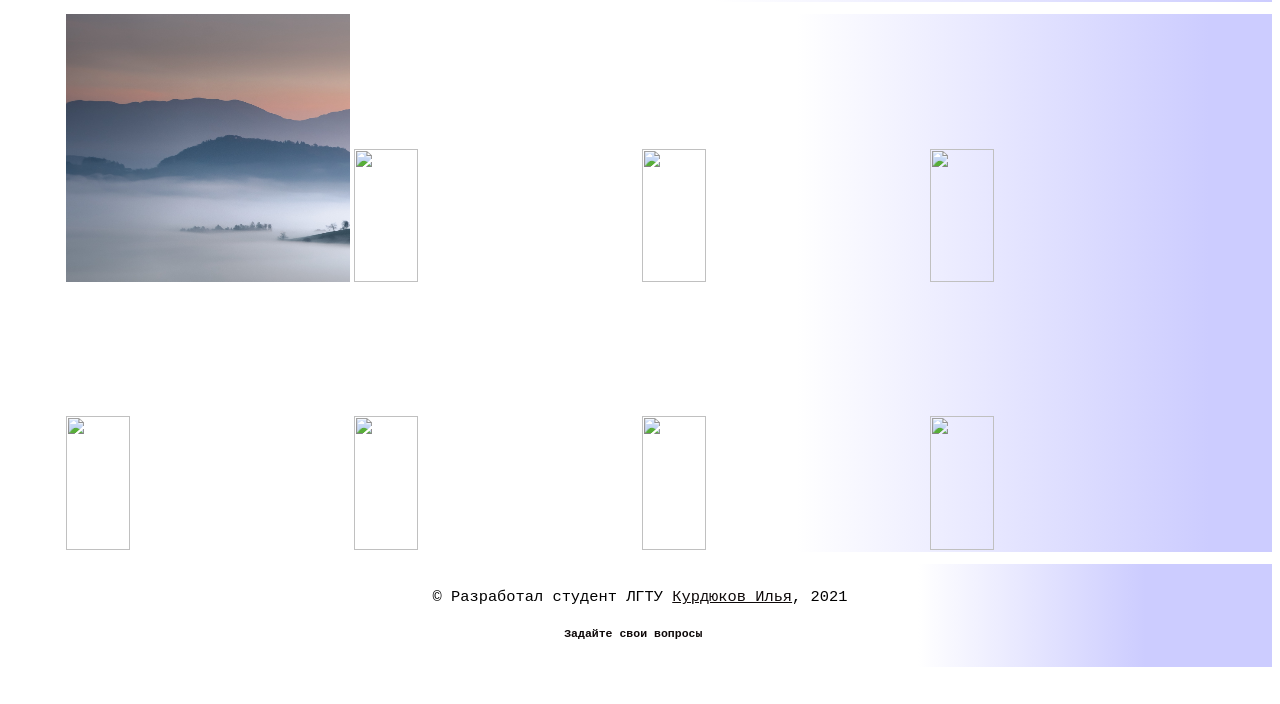
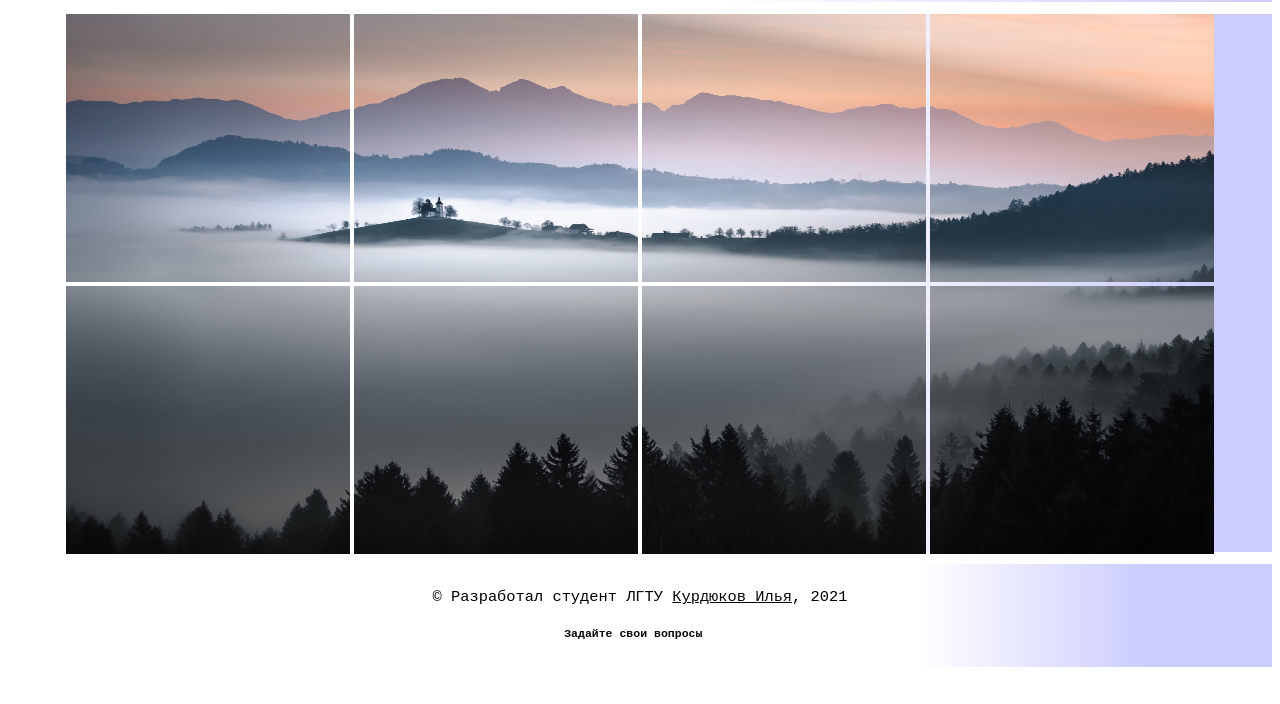
Before and after one commit to Quatros777/ScreenshotsService, a plain HTML site: page index.html in a window 1280 px wide. Shown: the part 96-800 px from the top of the page. Drawn offline with Linux system fonts and the light colour scheme; files whose address does not match are found by name.

Commit message:
Update index.html

```diff
--- a/index.html
+++ b/index.html
@@ -72,13 +72,13 @@
         <div id="caption"></div>
     </div>
 <img id="Img1" src="/cut_images_5f9eOIuSnhfjzXb/image_part_001.jpg" width="22.7%" height="49.8%">
-    <img id="Img2" src="/cut_images_5f9eOIuSnhfjzXb/image_part_002.jpg" width="22.7%" height="49.8%">
-    <img id="Img3" src="/cut_images_5f9eOIuSnhfjzXb/image_part_003.jpg" width="22.7%" height="49.8%">
-    <img id="Img4" src="/cut_images_5f9eOIuSnhfjzXb/image_part_004.jpg" width="22.7%" height="49.8%">
-    <img id="Img5" src="/cut_images_5f9eOIuSnhfjzXb/image_part_005.jpg" width="22.7%" height="49.8%">
-    <img id="Img6" src="/cut_images_5f9eOIuSnhfjzXb/image_part_006.jpg" width="22.7%" height="49.8%">
-    <img id="Img7" src="/cut_images_5f9eOIuSnhfjzXb/image_part_007.jpg" width="22.7%" height="49.8%">
-    <img id="Img8" src="/cut_images_5f9eOIuSnhfjzXb/image_part_008.jpg" width="22.7%" height="49.8%">
+    <img id="Img2" src="image_part_002.jpg" width="22.7%" height="49.8%">
+    <img id="Img3" src="image_part_003.jpg" width="22.7%" height="49.8%">
+    <img id="Img4" src="image_part_004.jpg" width="22.7%" height="49.8%">
+    <img id="Img5" src="image_part_005.jpg" width="22.7%" height="49.8%">
+    <img id="Img6" src="image_part_006.jpg" width="22.7%" height="49.8%">
+    <img id="Img7" src="image_part_007.jpg" width="22.7%" height="49.8%">
+    <img id="Img8" src="image_part_008.jpg" width="22.7%" height="49.8%">
     <script>
         var modal = document.getElementById('myModal');
         var img = document.getElementById('Img1');
```
